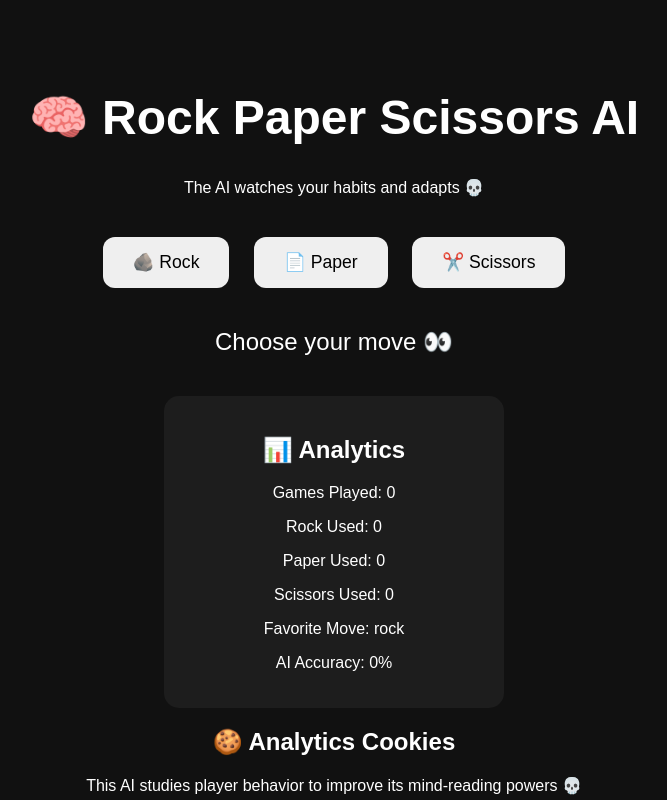
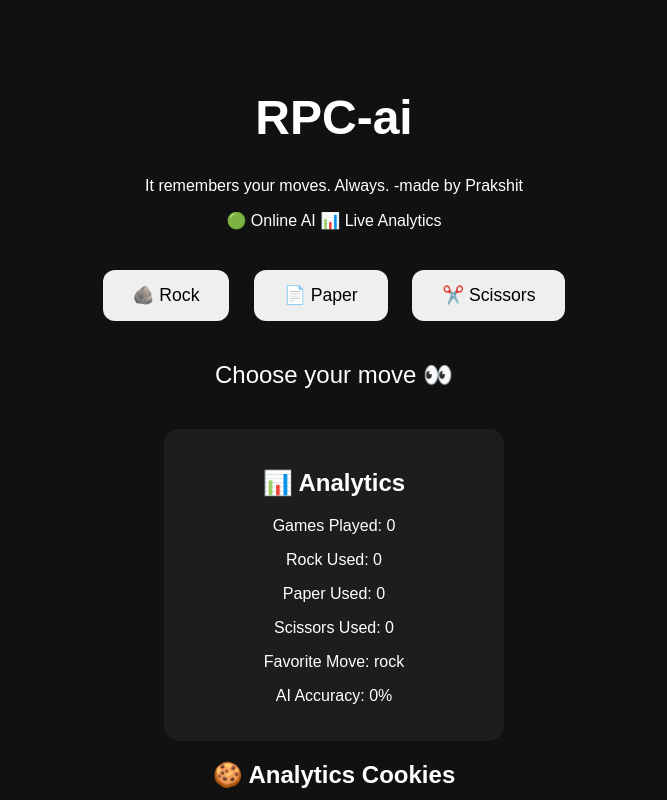
Before and after one commit to MePython313/RPS-ai, a plain HTML site: page index.html in a window 1280 px wide. Shown: the top 800 px of the page, without its empty margins (306-973 px from the left). Drawn offline with Linux system fonts and the light colour scheme.

Commit message:
Change title and header from 'RPS AI' to 'RPC-ai'
Updated the title and header text to reflect new branding.

```diff
--- a/index.html
+++ b/index.html
@@ -10,7 +10,7 @@
         content="width=device-width, initial-scale=1.0"
     >
 
-    <title>RPS AI</title>
+    <title>RPC-ai</title>
 
     <link rel="stylesheet" href="style.css">
 
@@ -18,12 +18,16 @@
 
 <body>
 
-    <h1>🧠 Rock Paper Scissors AI</h1>
+    <h1>RPC-ai</h1>
 
     <p>
-        The AI watches your habits and adapts 💀
+        It remembers your moves. Always.
+                    -made by Prakshit
     </p>
-
+    <div class="status">
+    <span>🟢 Online AI</span>
+    <span>📊 Live Analytics</span>
+    </div>
     <!-- GAME BUTTONS -->
 
     <div class="buttons">
```
